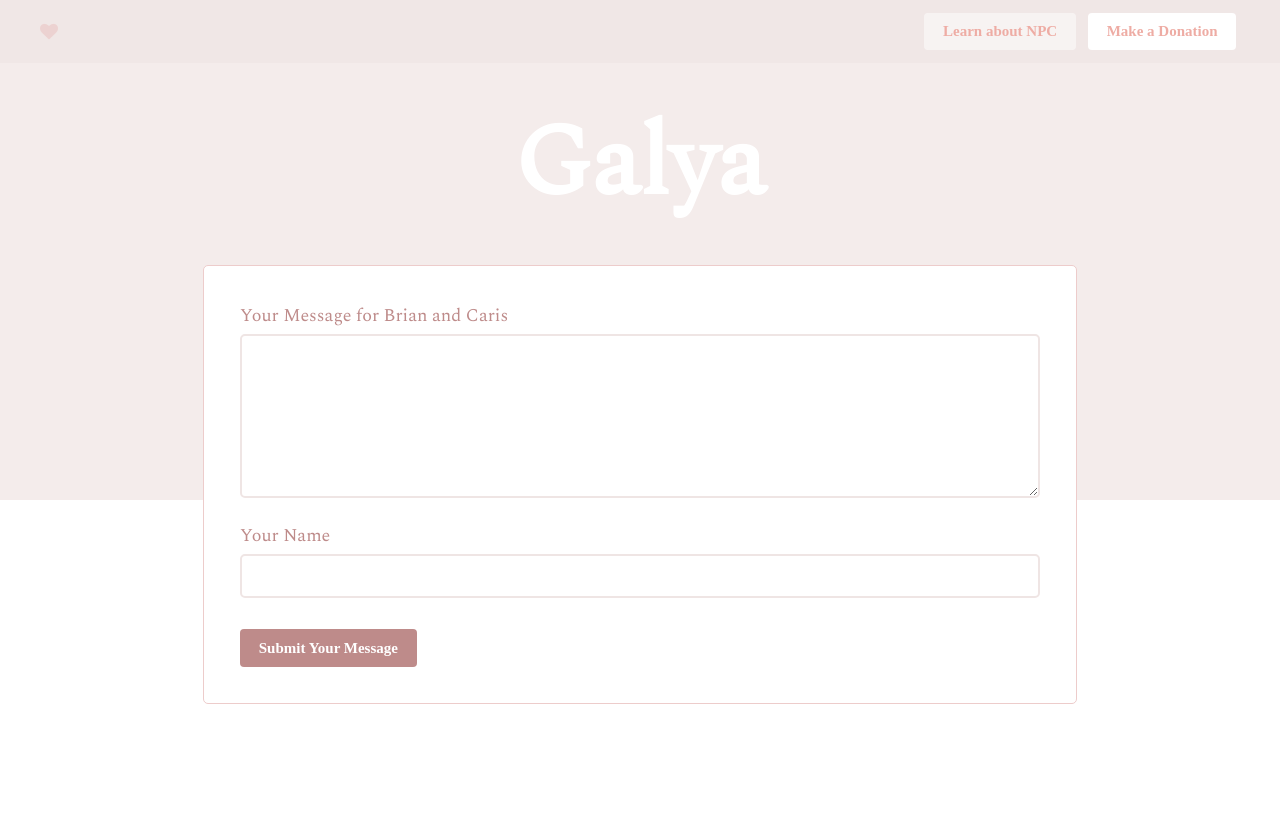
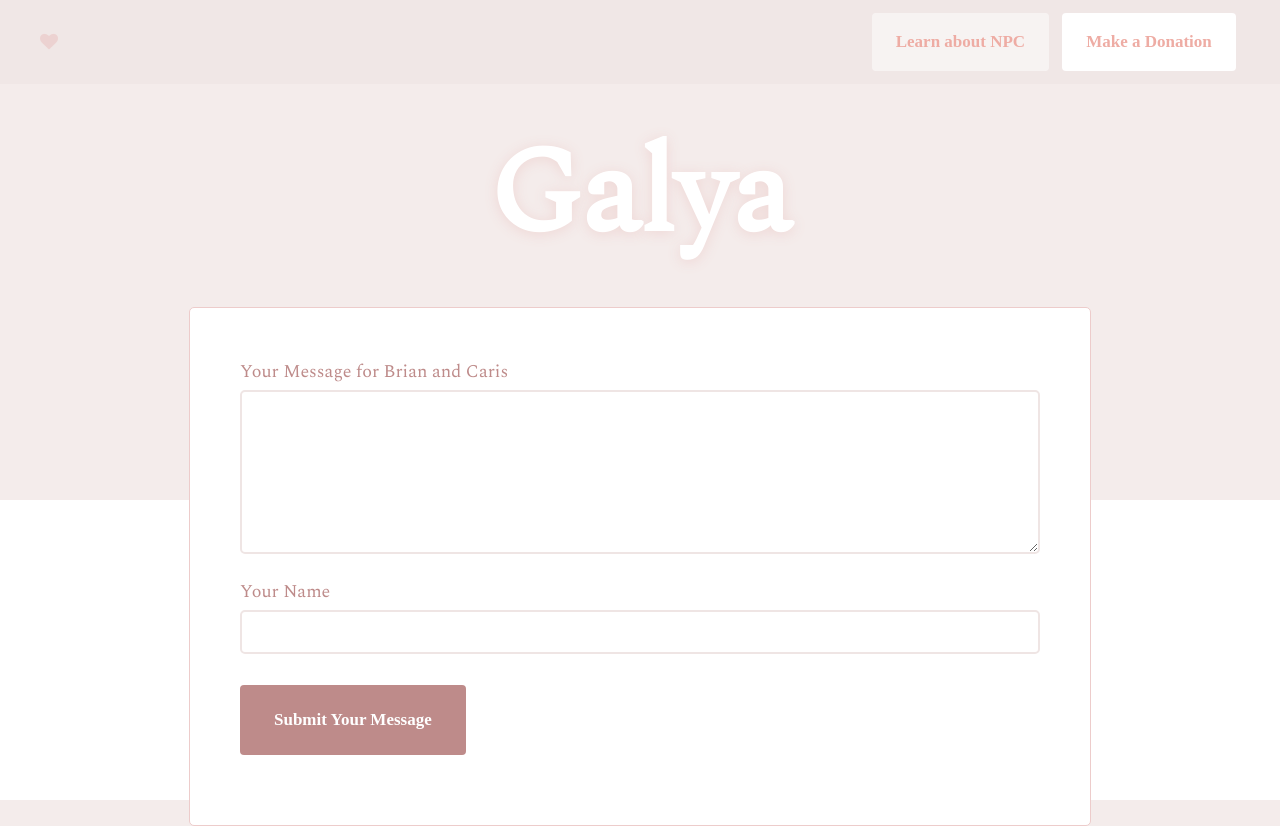
Before and after one commit to westonhancock/pink, a plain HTML site: page ui/index.html in a window 1280 px wide. Before the commit the page ends 800 px from the top, so only its background shows below. Drawn offline with nearby package versions, Linux system fonts and the light colour scheme.

Commit message:
Styling updates

```diff
--- a/ui/main.css
+++ b/ui/main.css
@@ -41,16 +41,17 @@ form {
 	border-radius: 5px;
 	margin: 0 auto;
 	max-width: 800px;
-	padding: 2em;
+	padding: 50px 50px 70px;
 	text-align: left;
 }
 
 h1 {
 	color: #FFF;
-	font-size: 100px;
-	font-weight: bold;
-	margin:.25em;
+	font-size: 120px;
+	font-weight: 900;
+	margin: 20px;
 	text-align: center;
+	text-shadow: 0 2px 14px #EFD6D4;
 }
 
 label {
@@ -75,6 +76,11 @@ input, textarea {
 	width: 100%;
 }
 
+label {
+	color: #BE8B8A;
+	font-weight: 18px;
+}
+
 button, .btn {
 	background: #BE8B8A;
 	border: 0;
@@ -83,12 +89,12 @@ button, .btn {
 	cursor: pointer;
 	display: inline-block;
 	font-family: 'Source Sans Pro';
-	font-size: 15px;
+	font-size: 17px;
 	font-weight: 600;
 	line-height: 1.5em;
 	outline: none;
 	margin: 15px 0 0;
-	padding: .5em 1.25em;
+	padding: 22px 34px;
 }
 
 button:hover {
@@ -99,6 +105,7 @@ button:hover {
 	background: #FFF;
 	color: #EEACA4;
 	margin: .25em;
+	padding: 16px 24px;
 }
 
 .btn:hover {
@@ -121,3 +128,9 @@ a {
 	max-width: 1200px;
 	margin: 0 auto;
 }
+
+@media screen and (max-width: 600px) {
+	h1 {
+		font-size: 100px;
+	}
+}
```
